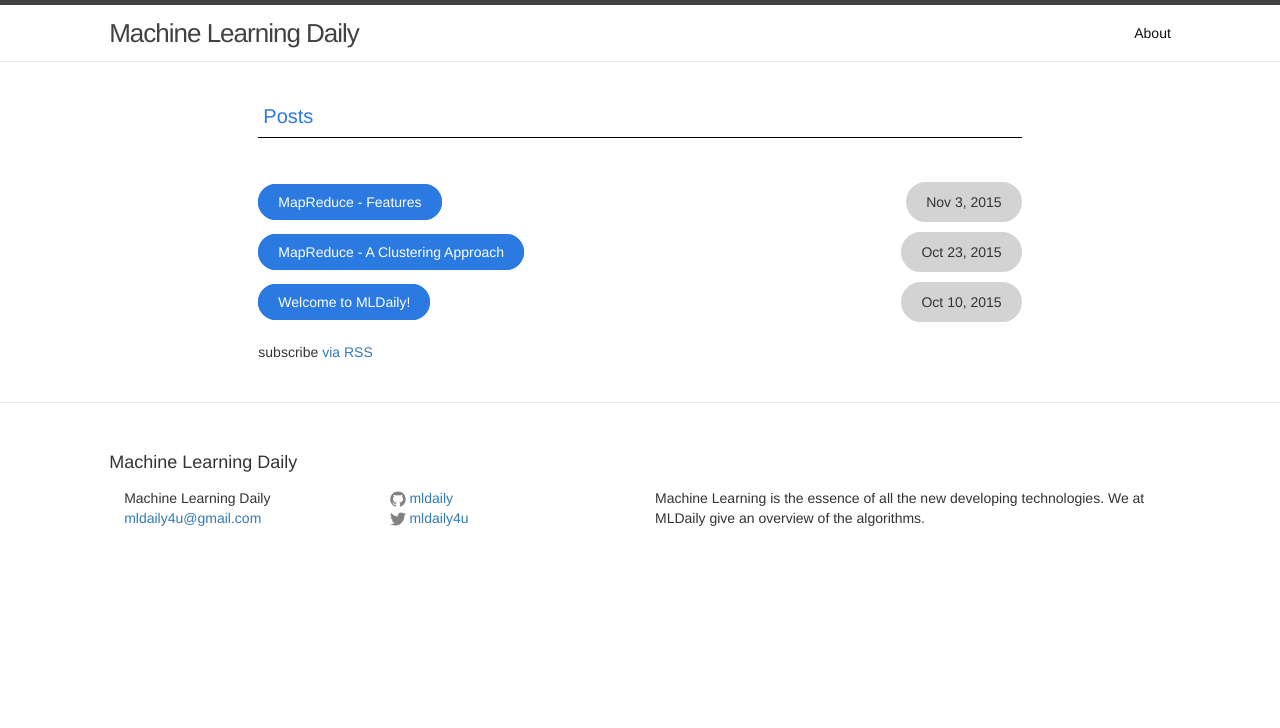
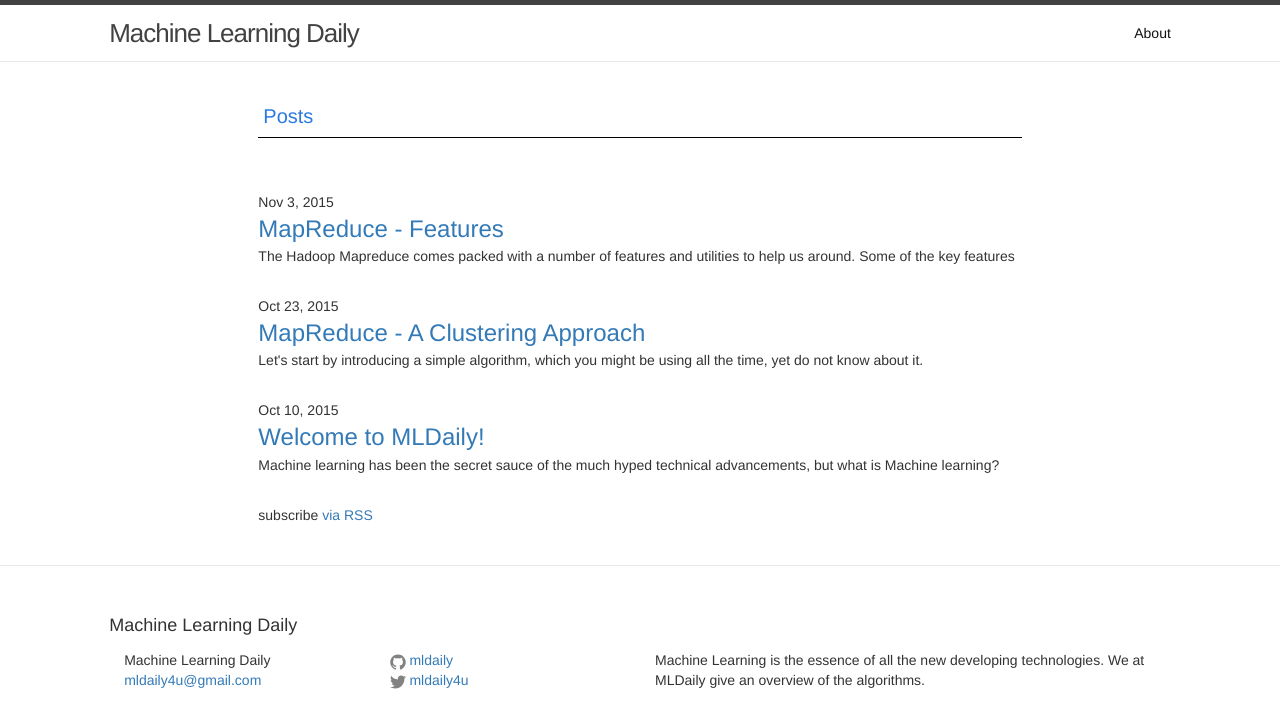
Before and after one commit to MLDaily/MLDaily.github.io, a Jekyll site: the page built from index.html, in a window 1280 px wide. Shown: the top 728 px of the page. Built offline with Jekyll 4.4.1, drawn with Linux system fonts in a browser that asks for light colours.

Commit message:
layout changes 2

```diff
--- a/_layouts/post.html
+++ b/_layouts/post.html
@@ -4,8 +4,8 @@ layout: default
 <div class="post">
 
   <header class="post-header">
-    <h1 class="post-title">{{ page.title }}</h1>
-    <p class="post-meta">{{ page.date | date: "%b %-d, %Y" }}{% if page.author %} • {{ page.author }}{% endif %}{% if page.meta %} • {{ page.meta }}{% endif %}</p>
+    <h1 class="title">{{ page.title }}</h1>
+    <p class="meta">{{ page.date | date: "%b %-d, %Y" }}{% if page.author %} • {{ page.author }}{% endif %}{% if page.meta %} • {{ page.meta }}{% endif %}</p>
   </header>
 
   <article class="post-content">
--- a/_posts/2015-10-10-welcome-to-mldaily.markdown
+++ b/_posts/2015-10-10-welcome-to-mldaily.markdown
@@ -3,6 +3,7 @@ layout: main
 title:  "Welcome to MLDaily!"
 date:   2015-10-10 12:41:36
 categories: Machine Learning Introduction
+excerpt: Machine learning has been the secret sauce of the much hyped technical advancements, but what is Machine learning?
 ---
 
 Machine learning has been the secret sauce of the much hyped technical advancements, but what is Machine learning?<br><br>
--- a/_posts/2015-10-23-mapreduce.md
+++ b/_posts/2015-10-23-mapreduce.md
@@ -5,6 +5,7 @@ comments: true
 title:  "MapReduce - A Clustering Approach"
 date:   2015-10-23 8:36:21
 categories: ml-algorithms
+excerpt: Let's start by introducing a simple algorithm, which you might be using all the time, yet do not know about it.
 ---
 
 <style type="text/css">
--- a/css/style.css
+++ b/css/style.css
@@ -1,31 +1,19 @@
 .home{
 	min-width:100%;
 }
-
-.title-post{
-	color:white;
-	background-color: #2a7ae2;
-	background-repeat: none;
-	border: 10px solid #2a7ae2;
-	padding: 0px 10px;
-	border-radius: 30px;
+.post-header .meta {
+  font-size: 15px;
+  color: #818181;
+  margin-top: 5px;
 }
-
-a.title-post{
-	color: white;
+.posts .post-link {
+    font-size: 20px;
+    letter-spacing: -1px;
+    line-height: 1;
 }
 
 a:hover{
 	text-decoration: none;
-}
-
-.meta-post{
-	background-color: lightgray;
-	background-repeat: none;
-	padding: 0px 10px;
-	border: 10px solid lightgray;
-	border-radius: 30px;
-	margin: -10px 0px;
 }
 
 .title-post-page{
--- a/index.html
+++ b/index.html
@@ -10,9 +10,11 @@ layout: default
   <ul class="post-list">
     {% for post in site.posts %}
       <li>
-        <a class="title-post" href="{{ post.url | prepend: site.baseurl }}">{{ post.title }}</a>
-        <span class="meta-post" style="float:right">{{ post.date | date: "%b %-d, %Y" }}</span>
-      </li>
+        <span class="post-date">{{ post.date | date: "%b %-d, %Y" }}</span>
+        <a class="post-link" href="{{ post.url | prepend: site.baseurl }}">{{ post.title }}</a>
+        <!-- <br> -->
+        {{ post.excerpt }}
+        </li>
     {% endfor %}
   </ul>
 
```
Also changed, not shown: _layouts/main.html (+3 -4 lines).
